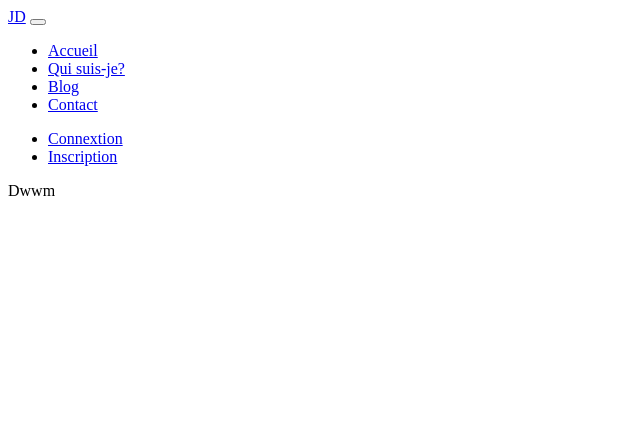
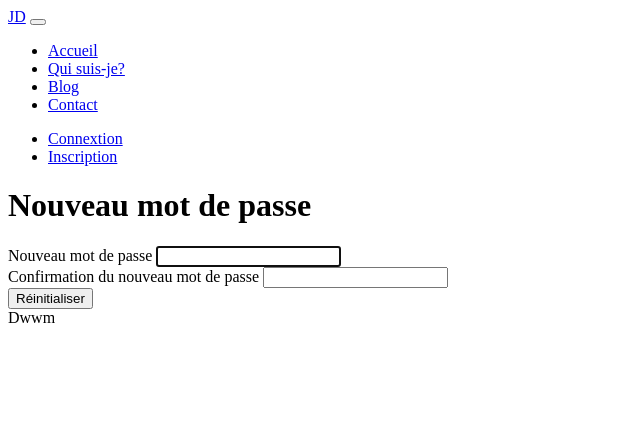
Before and after one commit to Baazizahmed/dwwm20_symfony_blog, a Symfony app: template templates/pages/visitor/authentication/reset_password/reset.html.twig in a window 1280 px wide. Shown: the top 426 px of the page, without its empty margins (0-640 px from the left). Run offline with Twig, Linux system fonts and the light colour scheme; the template is opened without the code that fills it, so the values that code supplies are empty; form fields are guessed from the names that the template uses; some libraries are stand-ins or nearby versions.

Commit message:
feat:Systeme de réinitialisation de mot de passe mis en place

```diff
--- a/src/Controller/Visitor/Authentication/ResetPasswordController.php
+++ b/src/Controller/Visitor/Authentication/ResetPasswordController.php
@@ -74,7 +74,7 @@ class ResetPasswordController extends AbstractController
     /**
      * Validates and process the reset URL that the user clicked in their email.
      */
-    #[Route('/{token}', name: 'app_reset_password')]
+    #[Route('/reset/{token}', name: 'app_reset_password')]
     public function reset(Request $request, UserPasswordHasherInterface $passwordHasher, TranslatorInterface $translator, ?string $token = null): Response
     {
         if ($token) {
@@ -122,10 +122,12 @@ class ResetPasswordController extends AbstractController
             // The session is cleaned up after the password has been changed.
             $this->cleanSessionAfterReset();
 
+            $this->addFlash('success','votre mot de passe a été réinitialisé.vous pouvez vous connecter');
+
             return $this->redirectToRoute('app_login');
         }
 
-        return $this->render('pages/vistor/authentication/reset_password/reset.html.twig', [
+        return $this->render('pages/visitor/authentication/reset_password/reset.html.twig', [
             'resetForm' => $form,
         ]);
     }
--- a/src/Controller/Visitor/Registration/RegistrationController.php
+++ b/src/Controller/Visitor/Registration/RegistrationController.php
@@ -116,6 +116,6 @@ class RegistrationController extends AbstractController
         // @TODO Change the redirect on success and handle or remove the flash message in your templates
         $this->addFlash('success', 'votre compte a bien été vérififié, vous pouvez vous connecter.');
 
-        return $this->redirectToRoute('app_visitor_welcome');
+        return $this->redirectToRoute('app_login');
     }
 }
--- a/templates/pages/visitor/authentication/login.html.twig
+++ b/templates/pages/visitor/authentication/login.html.twig
@@ -45,10 +45,13 @@
                 <div class="col-lg-5">
                     <h1 class="my-3">Connexion</h1>
 
-                    <form method="post">
+                    {% include 'components/alert.html.twig' %}
+
                         {% if error %}
                             <div class="alert alert-danger text-center">{{ error.messageKey|trans(error.messageData, 'security') }}</div>
                         {% endif %}
+
+                    <form method="post">
 
                         <div class="mb-3">
                             <label for="inputEmail">Email</label>
--- a/templates/pages/visitor/authentication/reset_password/reset.html.twig
+++ b/templates/pages/visitor/authentication/reset_password/reset.html.twig
@@ -1,12 +1,31 @@
 {% extends 'themes/base_visitor.html.twig' %}
 
-{% block title %}Reset your password{% endblock %}
+{% block title %}Nouveau mot de passe{% endblock %}
 
-{% block body %}
-    <h1>Reset your password</h1>
+{% block description %}Nouveau mot de passe{% endblock %}
 
-    {{ form_start(resetForm) }}
-        {{ form_row(resetForm.plainPassword) }}
-        <button class="btn btn-primary">Reset password</button>
-    {{ form_end(resetForm) }}
+{% block keywords %}nouveau, mot-de-passe{% endblock %}
+
+{% block main %}
+    <h1 class="text-center my-3 display-5">Nouveau mot de passe</h1>
+
+    <div class="container p-4">
+        <div class="row">
+            <div class="col-md-8 col-lg-4 p-4 mx-auto shadow">
+                {{ form_start(resetForm) }}
+                    <div class="mb-3">
+                        <label for="change_password_form_plainPassword_first">Nouveau mot de passe</label>
+                        {{form_widget(resetForm.plainPassword.first, {'attr': {'class': 'form-control', 'autofocus':'autofocus'}})}}
+                    </div>
+                    <div class="mb-3">
+                        <label for="change_password_form_plainPassword_second">Confirmation du nouveau mot de passe</label>
+                        {{form_widget(resetForm.plainPassword.second, {'attr': {'class': 'form-control'}})}}
+                    </div>
+                    <div>
+                        <input type="submit" class="btn btn-primary w-100 shadow" value="Réinitialiser">
+                    </div>
+                {{ form_end(resetForm) }}
+            </div>
+        </div>
+    </div>
 {% endblock %}
```
Also changed, not shown: src/Controller/Admin/Home/HomeController.php (added, +16 -0 lines), src/Security/LoginAuthenticator.php (+15 -2 lines), templates/admin/home/home/index.html.twig (added, +20 -0 lines), templates/components/alert.html.twig (added, +8 -0 lines).
